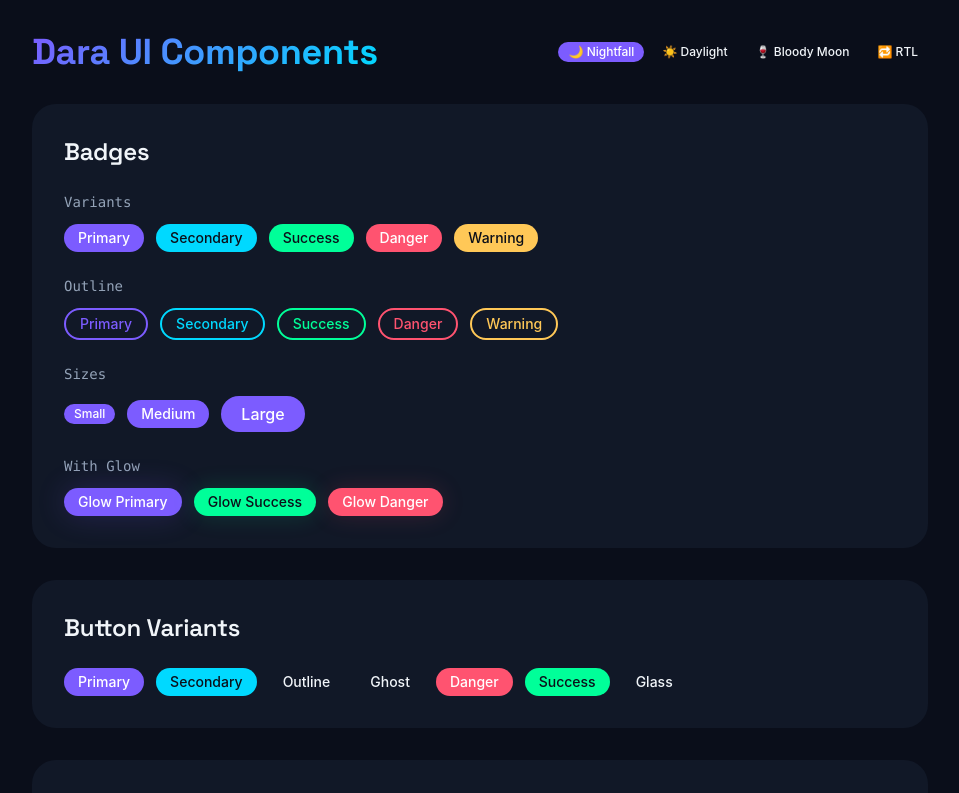
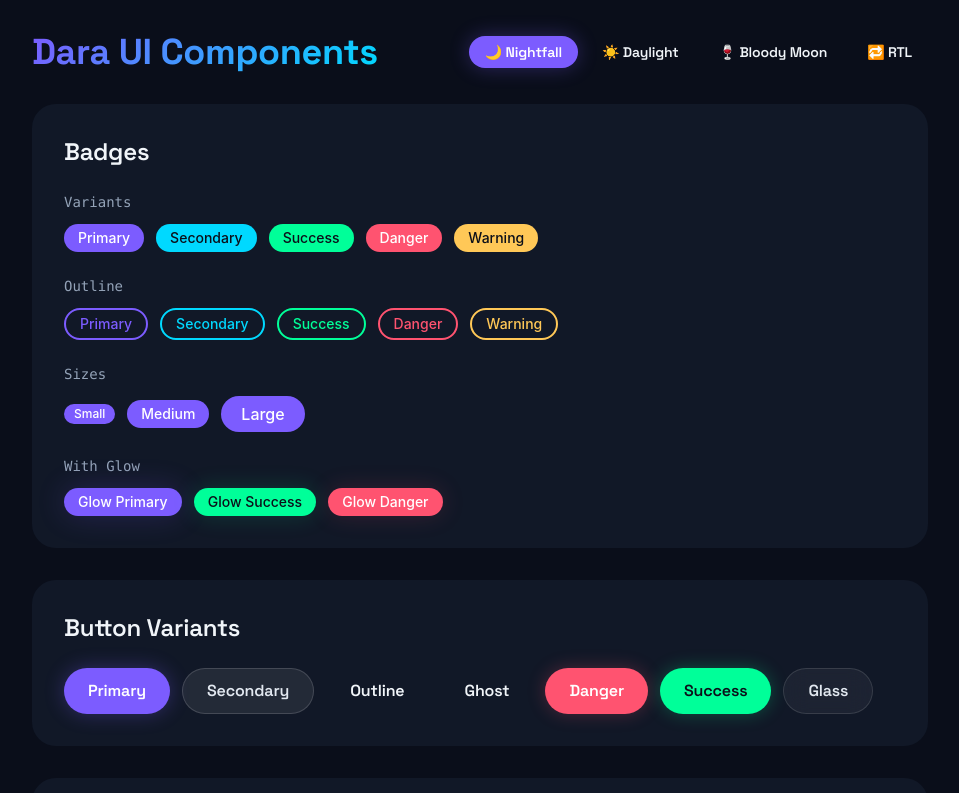
Before and after one commit to idarigan/dara-ui, a React (Vite) app: page / in a window 1280 px wide. Shown: the top 793 px of the page, without its empty margins (160-1119 px from the left). Built offline with nearby package versions, Linux system fonts and the light colour scheme; a web font is replaced by a local one.

Commit message:
feat(Button): rebuild exactly matching the original demo stylings
- use original .btn-dara class
- exact original colors: #7c5cff, #ff5370, #00ff99
- exact shadows and hover states
- use font-heading and font-semibold
- original sizes and paddings

```diff
--- a/src/components/Button/Button.tsx
+++ b/src/components/Button/Button.tsx
@@ -1,107 +1,121 @@
 import React from "react";
 
-export interface BadgeProps extends React.HTMLAttributes<HTMLSpanElement> {
+export interface ButtonProps extends React.ButtonHTMLAttributes<HTMLButtonElement> {
   /**
-   * Badge color variant
+   * Button visual style variant
    * @default "primary"
    */
-  variant?: "primary" | "secondary" | "success" | "danger" | "warning";
+  variant?: "primary" | "secondary" | "glass" | "danger" | "success";
   /**
-   * Badge size
+   * Button size
    * @default "md"
    */
   size?: "sm" | "md" | "lg";
   /**
-   * If true, adds glow effect
+   * If true, button will take full width
    * @default false
    */
-  glow?: boolean;
+  fullWidth?: boolean;
   /**
-   * If true, outline style
+   * If true, shows loading spinner
    * @default false
    */
-  outline?: boolean;
+  loading?: boolean;
   /**
-   * Badge content
+   * Glow effect color (from original demo)
    */
-  children: React.ReactNode;
+  glow?: "purple" | "cyan" | "pink";
+  /**
+   * Icon on the left side
+   */
+  leftIcon?: React.ReactNode;
+  /**
+   * Icon on the right side
+   */
+  rightIcon?: React.ReactNode;
 }
 
 /**
- * Dara UI Badge
+ * Dara UI Button — matching original demo styling exactly
  */
-export const Badge = React.forwardRef<HTMLSpanElement, BadgeProps>(
+export const Button = React.forwardRef<HTMLButtonElement, ButtonProps>(
   (
     {
+      children,
       variant = "primary",
       size = "md",
-      glow = false,
-      outline = false,
+      fullWidth = false,
+      loading = false,
+      glow,
+      leftIcon,
+      rightIcon,
       className = "",
-      children,
+      disabled,
       ...props
     },
     ref,
   ) => {
-    // Glass-based badges
+    // Base styles from original demo
     const baseStyles =
-      "inline-flex items-center justify-center font-accent font-medium transition-all duration-180 rounded-full";
+      "inline-flex items-center justify-center gap-2 font-heading font-semibold tracking-wide transition-all duration-180 rounded-full active:scale-95 disabled:opacity-45 disabled:cursor-not-allowed disabled:pointer-events-none";
 
-    const sizes = {
-      sm: "px-2.5 py-0.5 text-xs",
-      md: "px-3.5 py-1 text-sm",
-      lg: "px-5 py-1.5 text-base",
+    // Variants from original demo
+    const variants = {
+      primary:
+        "bg-[#7c5cff] text-white shadow-[0_0_20px_rgba(124,92,255,0.3)] hover:bg-[#6a4ae8] hover:shadow-[0_0_35px_rgba(124,92,255,0.5)]",
+      secondary:
+        "bg-white/8 text-[#e2e8f0] border border-white/15 hover:bg-white/14 hover:border-white/25",
+      glass:
+        "bg-white/5 backdrop-blur-[12px] text-[#e2e8f0] border border-white/12 hover:bg-white/10",
+      danger:
+        "bg-[#ff5370] text-white shadow-[0_0_18px_rgba(255,83,112,0.25)] hover:bg-[#e84560] hover:shadow-[0_0_30px_rgba(255,83,112,0.4)]",
+      success:
+        "bg-[#00ff99] text-[#0b0f19] shadow-[0_0_18px_rgba(0,255,153,0.25)] hover:bg-[#00e688] hover:shadow-[0_0_30px_rgba(0,255,153,0.4)]",
     };
 
-    // Solid variants
-    const solidVariants = {
-      primary: "bg-[#7c5cff] text-white",
-      secondary: "bg-[#00d9ff] text-[#0b0f19]",
-      success: "bg-[#00ff99] text-[#0b0f19]",
-      danger: "bg-[#ff5370] text-white",
-      warning: "bg-[#ffc857] text-[#0b0f19]",
+    // Sizes from original demo
+    const sizes = {
+      sm: "px-4 py-1.5 text-sm",
+      md: "px-6 py-2.5 text-base",
+      lg: "px-8 py-3.5 text-lg",
     };
 
-    // Outline variants
-    const outlineVariants = {
-      primary: "border-2 border-[#7c5cff] text-[#7c5cff] bg-transparent",
-      secondary: "border-2 border-[#00d9ff] text-[#00d9ff] bg-transparent",
-      success: "border-2 border-[#00ff99] text-[#00ff99] bg-transparent",
-      danger: "border-2 border-[#ff5370] text-[#ff5370] bg-transparent",
-      warning: "border-2 border-[#ffc857] text-[#ffc857] bg-transparent",
+    // Glow effects from original demo
+    const glowStyles = {
+      purple: "hover:shadow-[0_0_30px_rgba(124,92,255,0.2)]",
+      cyan: "hover:shadow-[0_0_25px_rgba(0,217,255,0.15)]",
+      pink: "hover:shadow-[0_0_25px_rgba(255,77,157,0.15)]",
     };
-
-    // Glow styles
-    const glowStyles = {
-      primary: "shadow-[0_0_30px_rgba(124,92,255,0.2)]",
-      secondary: "shadow-[0_0_25px_rgba(0,217,255,0.15)]",
-      success: "shadow-[0_0_25px_rgba(0,255,153,0.15)]",
-      danger: "shadow-[0_0_25px_rgba(255,83,112,0.15)]",
-      warning: "shadow-[0_0_25px_rgba(255,200,87,0.15)]",
-    };
-
-    const variantStyle = outline
-      ? outlineVariants[variant]
-      : solidVariants[variant];
-    const glowStyle = glow ? glowStyles[variant] : "";
 
     const classes = [
       baseStyles,
-      variantStyle,
+      variants[variant],
       sizes[size],
-      glowStyle,
+      fullWidth ? "w-full" : "",
+      loading ? "opacity-80 pointer-events-none" : "",
+      glow ? glowStyles[glow] : "",
       className,
     ]
       .filter(Boolean)
       .join(" ");
 
     return (
-      <span ref={ref} className={classes} {...props}>
+      <button
+        ref={ref}
+        className={classes}
+        disabled={disabled || loading}
+        {...props}
+      >
+        {loading && (
+          <span className="spinner inline-block w-4 h-4 border-2 border-transparent border-t-current rounded-full animate-spin" />
+        )}
+        {leftIcon && <span>{leftIcon}</span>}
         {children}
-      </span>
+        {rightIcon && <span>{rightIcon}</span>}
+      </button>
     );
   },
 );
 
-Badge.displayName = "Badge";
-export default Badge;
+Button.displayName = "Button";
+export default Button;
```
